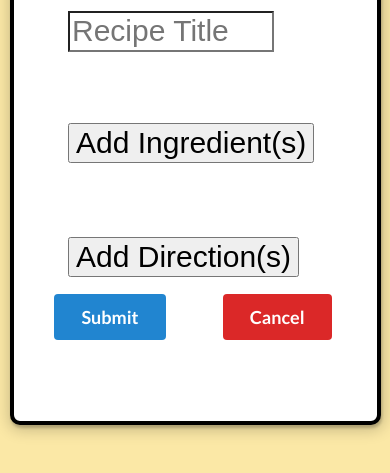
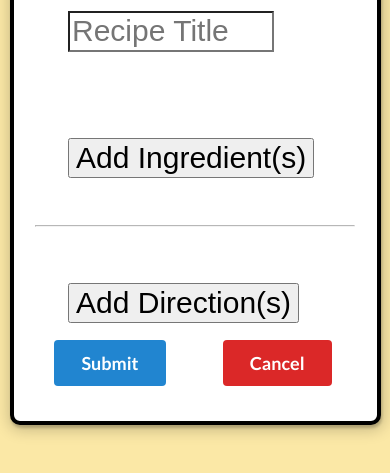
Before and after one commit to tengen14/Recipe-Box, a React app in the folder client/: page /recipes/edit/1 in a window 390 px wide. Shown: the part 247-720 px from the top of the page. Built offline with nearby package versions, Linux system fonts and the light colour scheme; data requests are answered from the project's data file; a web font is replaced by a local one.

Commit message:
Fix responsiveness for 'direction' input fields

```diff
--- a/api/db.json
+++ b/api/db.json
@@ -56,7 +56,6 @@
       "id": 3,
       "title": "Banana Bread",
       "ingredients": [
-        "Nonstick vegetable oil spray",
         "1½ cups all-purpose flour",
         "1¼ teaspoons baking soda",
         "¾ teaspoon kosher salt",
@@ -66,7 +65,8 @@
         "2 large eggs",
         "4 large very ripe bananas, mashed (about 1½ cups)",
         "½ cup chopped bittersweet or semisweet chocolate (optional)",
-        "½ cup chopped walnuts (optional)"
+        "½ cup chopped walnuts (optional)",
+        "Non-Stick vegetable oil spray"
       ],
       "directions": [
         "Preheat oven to 350°. Lightly coat 8½x4½ loaf pan with nonstick spray and line with parchment paper, leaving a generous overhang on long sides. Whisk flour, baking soda, and salt in a medium bowl.",
@@ -95,22 +95,6 @@
       ]
     },
     {
-      "ingredients": [
-        "asdfas",
-        "asdfasd",
-        "asdfasdfasd",
-        "asdfasdfasdf",
-        "asdfasdf",
-        "adsdfsdf"
-      ],
-      "directions": [
-        "Silly boy",
-        "dff"
-      ],
-      "title": "asdfasdf",
-      "id": 5
-    },
-    {
       "directions": [
         "asdfasf"
       ],
@@ -119,80 +103,6 @@
       ],
       "title": "THANE ENGEN",
       "id": 7
-    },
-    {
-      "title": "asdfadsf",
-      "ingredients": [
-        "asdfasdfasdf"
-      ],
-      "directions": [
-        "asdfasdfadsf"
-      ],
-      "id": 8
-    },
-    {
-      "directions": [
-        null
-      ],
-      "title": "adsfadsfadsf",
-      "ingredients": [
-        "asdfasdfsdf"
-      ],
-      "id": 10
-    },
-    {
-      "directions": [],
-      "ingredients": [
-        "asdfasdf"
-      ],
-      "title": "asdfadsf",
-      "id": 11
-    },
-    {
-      "directions": [
-        "asdfasdfasfdasdf"
-      ],
-      "title": "asdfasdfasdfadsf",
-      "ingredients": [
-        "asdfasdfadsfsd"
-      ],
-      "id": 12
-    },
-    {
-      "directions": [
-        "aaaaaaaaaaaaaaaaaaaaaaaaaaaaaaaaaaaaaaaaaaaaaaaaaaaaaaaaaaaaaaaaaaaaaaaaaaaaaaaaaaaaaaaaaaadgaklasdf\nasdgas\nfasdf\nasdf\nasdfaassssssssssdfa afdfasdf fdsf sdfdsf d fdfdfdfsassd"
-      ],
-      "title": "asdfadsf",
-      "ingredients": [
-        "adsf"
-      ],
-      "id": 13
-    },
-    {
-      "directions": [
-        "asdfasdfasdf"
-      ],
-      "ingredients": [
-        "asdfasdf",
-        "asdfasdf",
-        "asdfasdf",
-        "asdfasdf"
-      ],
-      "title": "asdfasdf",
-      "id": 14
-    },
-    {
-      "directions": [
-        "asdfasdfasdf"
-      ],
-      "ingredients": [
-        "asdfasdf",
-        "asdfasdf",
-        "asdfasdf",
-        "asdfasdf"
-      ],
-      "title": "asdfasdf",
-      "id": 15
     },
     {
       "title": "test",
--- a/client/src/components/recipes/RecipeForm.js
+++ b/client/src/components/recipes/RecipeForm.js
@@ -13,10 +13,10 @@ class RecipeForm extends React.Component {
     );
   };
 
-  renderTextArea = ({ input, label, type, meta: { touched, error } }) => (
-    <div>
-      <label>{label}</label>
-      <div>
+  renderTextArea = ({ input, label, type, meta: { touched, error } }) => {
+    return (
+      <React.Fragment>
+        <label>{label}</label>
         <textarea
           {...input}
           type={type}
@@ -25,9 +25,9 @@ class RecipeForm extends React.Component {
           cols="40"
         />
         {touched && error && <span>{error}</span>}
-      </div>
-    </div>
-  );
+      </React.Fragment>
+    );
+  };
 
   renderIngredients = ({ fields, meta: { error } }) => {
     return (
@@ -110,6 +110,7 @@ class RecipeForm extends React.Component {
             />
           </div>
           <FieldArray name="ingredients" component={this.renderIngredients} />
+          <hr />
           <FieldArray name="directions" component={this.renderDirections} />
           <div id="form-buttons">
             <button className="ui button primary big">Submit</button>
--- a/client/src/form.css
+++ b/client/src/form.css
@@ -23,7 +23,7 @@ div.ui.standard.modal.visible.active {
 
 .custom-field-array-container {
   list-style: none;
-  padding-top: 25px;
+  padding-top: 40px;
 }
 
 form {
@@ -91,23 +91,49 @@ li > span {
 
 textarea {
   font-size: 18px;
-  width: 50%;
-  max-width: 50%;
-  min-width: 50%;
+  max-height: 140px;
   min-height: 60px;
+  height: 80px;
+  max-width: 65%;
+  min-width: 65%;
+  width: 65%;
+  resize: vertical;
+}
+
+.direction-form-value {
+  display: grid;
+  grid-template-rows: auto 55px;
+  grid-template-columns: auto;
+  padding-top: 70px;
+  width: 100%;
 }
 
 #direction-delete-button {
   cursor: pointer;
   background-color: rgba(255, 0, 0, 0.75);
   border-radius: 10px;
-  width: 18%;
-  transform: scale(0.8);
+  width: 130px;
+  transform: scale(0.7);
+  grid-column: 1;
+  grid-row: 2;
 }
 
 #direction-delete-button > span {
   color: white;
-  padding: 0px;
+  padding-left: 0px;
+}
+
+.direction-form-value > span {
+  grid-column: 1;
+  grid-row: 2;
+  padding-left: 140px;
+}
+
+hr {
+  position: relative;
+  top: 30px;
+  width: 95%;
+  opacity: 70%;
 }
 
 /* button styles  */
@@ -129,13 +155,14 @@ li.error {
   justify-content: space-around;
 }
 
-
-
-
-
 /* MEDIA QUERIES */
 @media (max-width: 576px) {
+
   span {
     font-size: 18px;
   }
+
+  #direction-delete-button > span {
+    font-size: 20px;
+  }
 }
```
